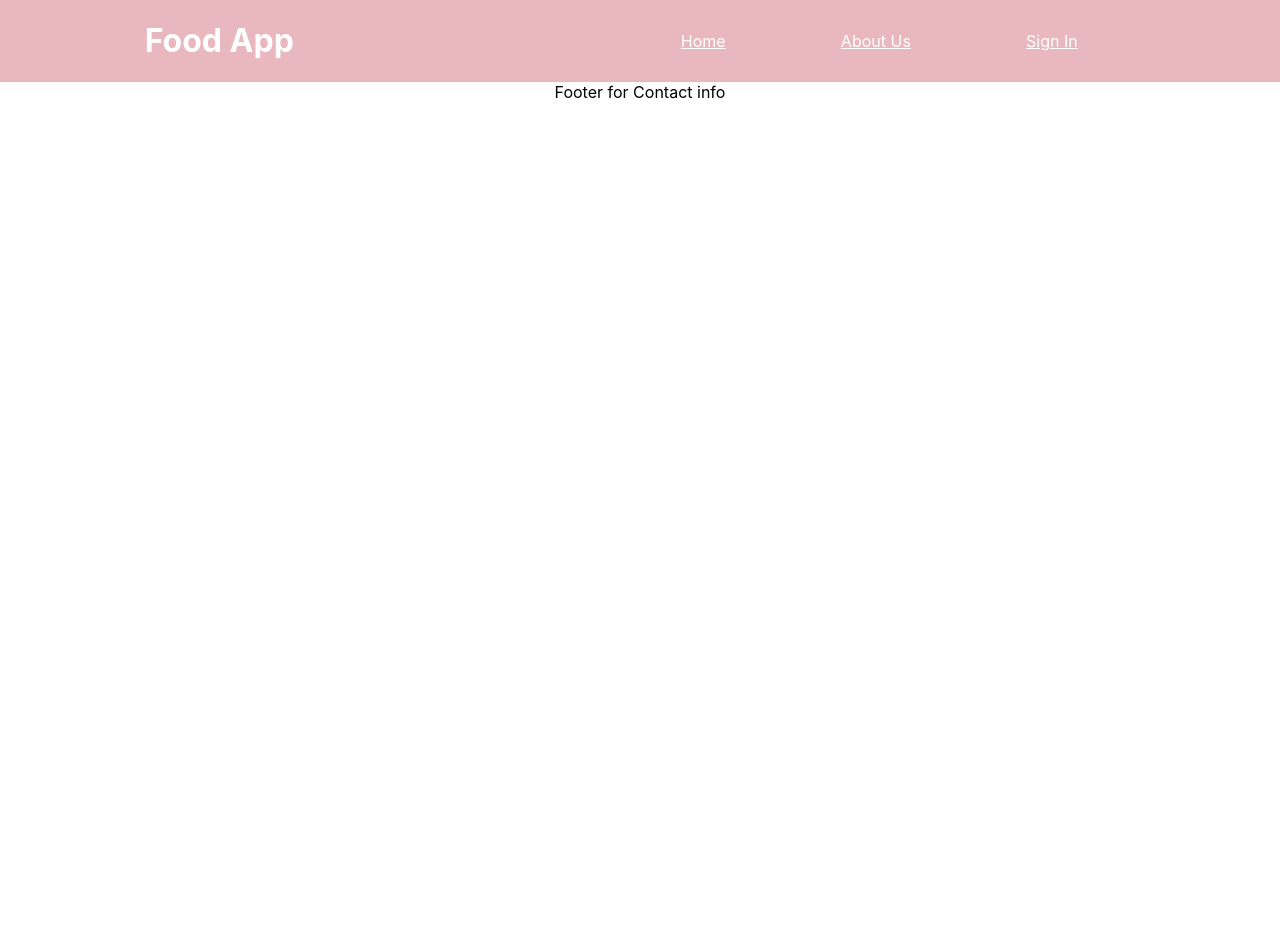
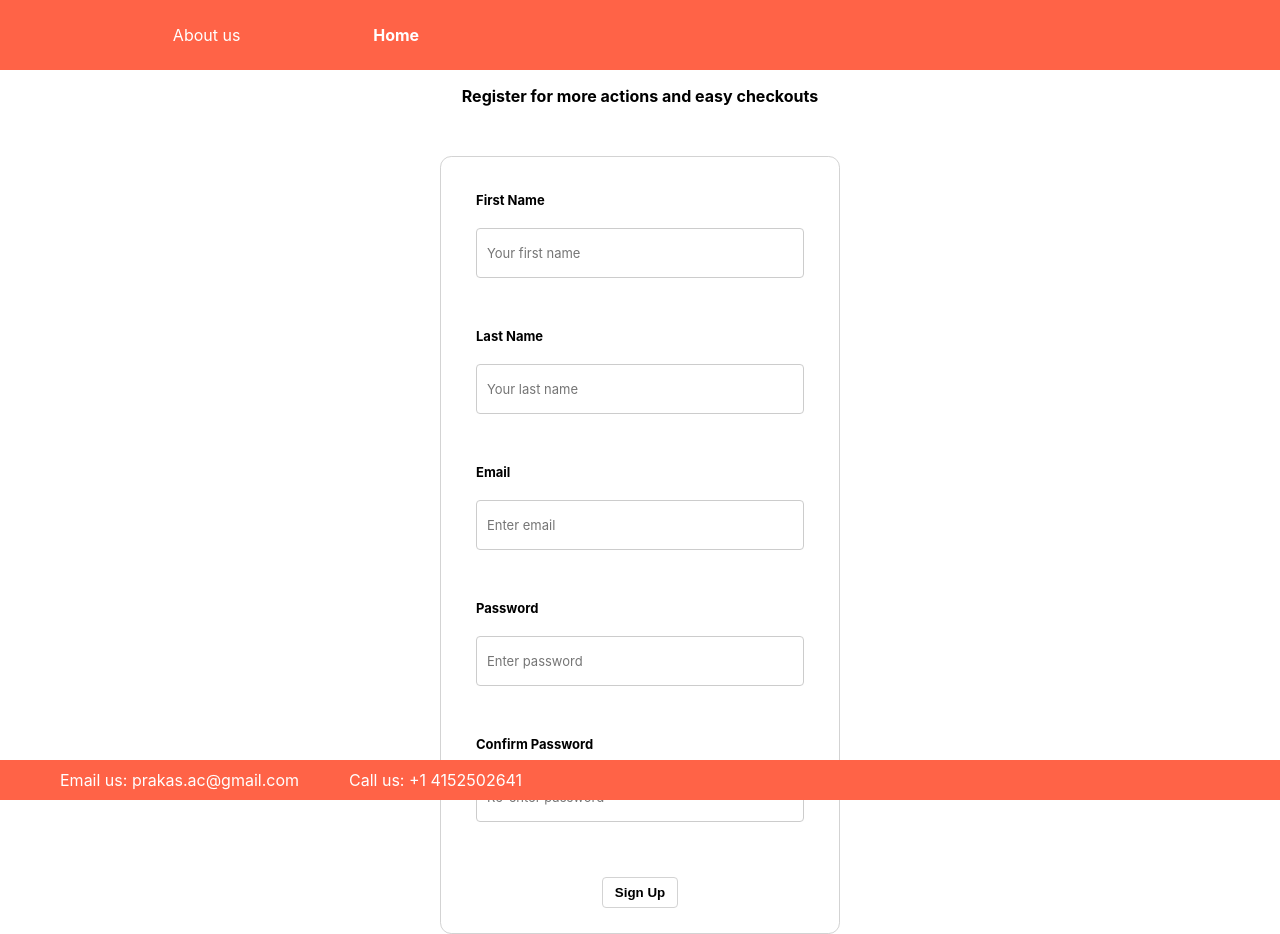
Before and after one commit to Tarannu/NearbyResturantApp, a React (Create React App) app: page /register in a window 1280 px wide. Before the commit the page ends 800 px from the top, so only its background shows below. Built offline with nearby package versions, Linux system fonts and the light colour scheme.

Commit message:
added user registration functionality

```diff
--- a/src/App.js
+++ b/src/App.js
@@ -1,33 +1,24 @@
 import React from 'react';
+import { Route, Switch } from 'react-router-dom';
+import Home from '../src/containers/Home/Home';
+import About from './components/About/About';
+import Register from './components/Register/Register';
+import Nav from './components/Nav/Nav';
+import Footer from './components/Footer/Footer';
 import './App.css';
-import {BrowserRouter as Router,Switch,Route} from 'react-router-dom';
-import ComponentHome from './Components/Home';
-import Nav from './Route/Navbar';
-import About from './Route/About';
-import SignIn from './Route/SignUp';
-import Footer from './Route/footer';
 
-
-
-function App() {
+const App = (props) => {
   return (
-    <Router>
-    <div className="App">
-      <Nav/>
-      <Route path="/" exact component={Home}/>
-      <Route path="/About" component={About}/>
-      <Route path="/SignIn" component={SignIn}/>
-      <Footer/>
-
-    </div>
-    </Router>
+      <div className="App">
+          <Nav/>
+          <Switch>
+              <Route path="/" exact component={Home}/>
+              <Route path="/about" exact component={About}/>
+              <Route path="/register" exact component={Register}/>
+          </Switch>
+          <Footer/>
+      </div>
   );
 }
-const Home=()=>{
-  return(
-    <div>
-    <ComponentHome/>
-    </div>
-  )
-}
+
 export default App;
--- a/src/Components/About/About.css
+++ b/src/Components/About/About.css
@@ -8,8 +8,8 @@
 }
 
 .FoodImage{
-    box-sizing: border-box;
-    height: 100%;
+    box-sizing: content-box;
     width: 100%;
+    object-fit: contain;
 
 }
--- a/src/Components/About/About.js
+++ b/src/Components/About/About.js
@@ -1,5 +1,5 @@
 import React from 'react';
-import ChickenMomo from '../../assets/chicken_momo.jpg';
+import Choila from '../../assets/duck_choila.jpg';
 import './About.css';
 
 const About = (props) => {
@@ -9,7 +9,7 @@ const About = (props) => {
             <p className="AboutPara">
                 We bring foodlovers the best South Asian food in town.
             </p>
-            <img className="FoodImage" src={ChickenMomo} alt="chicken momo"/>
+            <img className="FoodImage" src={Choila} alt="chicken momo"/>
         </div>
     )
 }
--- a/src/Components/Input/Input.css
+++ b/src/Components/Input/Input.css
@@ -1,6 +1,6 @@
 .Input{
     width: 100%;
-    padding: 20px;
+    padding: 15px;
     box-sizing: border-box;
     border-radius: 0.25rem;
     font-size: small;
--- a/src/Components/Login/Login.css
+++ b/src/Components/Login/Login.css
@@ -7,7 +7,7 @@
     box-sizing: border-box;
     border: 1px solid lightgrey;
     width: 350px;
-    height: 450px;
+    height: 100%;
     vertical-align: middle;
     border-radius: 0.7rem;
 }
--- a/src/Components/Register/Register.css
+++ b/src/Components/Register/Register.css
@@ -1,9 +1,10 @@
+
 .RegisterPage{
     box-sizing: border-box;
     border: 1px solid lightgrey;
     width: 400px;
     border-radius: 0.7rem;
-    padding: 30px;
+    padding: 20px;
     margin-top: 50px;
     margin-left: auto;
     margin-right: auto;
--- a/src/Components/Register/Register.js
+++ b/src/Components/Register/Register.js
@@ -5,7 +5,7 @@ import axios from '../../axios';
 import './Register.css';
 
 const Register = (props) => {
-    const [users, setUsers] = useState([]);
+    const[validationError, setValidationError] = useState('');
     const [formData, setFormData] = useState({
         dataFields: {
             firstName: {
@@ -117,7 +117,8 @@ const Register = (props) => {
     }
 
     // handle signUp button
-    const signUpButtonHandler = (event) => {
+    const signUpButtonHandler = async (event) => {
+        setValidationError('');
         const user = {
             username: formData.dataFields.email.value,
             passoword: formData.dataFields.password.value,
@@ -125,20 +126,26 @@ const Register = (props) => {
             lastName: formData.dataFields.lastName.value,
             email: formData.dataFields.email.value,
         }
+
+        // either sign user up or generate error message
         if(formData.isFormValid){
-            axios.get('/users.json')
+            axios.get(`/users.json`)
                 .then(response => {
-                    const userArray = [];
+                    let alreadySignedUp = false;
                     for(let key in response.data){
-                        userArray.push('' + response.data[key].username);
+                        if(response.data[key].username === user.username){
+                            alreadySignedUp = true;
+                        }
                     }
-                    setUsers(userArray);
+                    if(alreadySignedUp === false){
+                        axios.post('/users.json', user)
+                        .then(response => {
+                            console.log(response);
+                        });
+                    } else{
+                        setValidationError('User already exists. Cannot register.');
+                    }
                 })
-            // axios.post('/users.json', user)
-            //     .then(response => {
-            //         console.log(response);
-            //     })
-        console.log(users);
         }
         event.preventDefault();
     }
@@ -190,9 +197,10 @@ const Register = (props) => {
         </form>
     return (
         <>
-            <p className="RegisterTitle">Register for the app</p>
+            <p className="RegisterTitle">Register for more actions and easy checkouts</p>
             <div className="RegisterPage">
                 {form}
+                <p className="ValidationError">{validationError}</p>
              </div>
         </>
 
--- a/src/index.js
+++ b/src/index.js
@@ -1,14 +1,16 @@
 import React from 'react';
 import ReactDOM from 'react-dom';
+import {BrowserRouter} from 'react-router-dom';
 import './index.css';
 import App from './App';
 import reportWebVitals from './reportWebVitals';
 
 ReactDOM.render(
-  <React.StrictMode>
-    <App />
-  </React.StrictMode>,
-  document.getElementById('root')
+    <BrowserRouter>
+        <React.StrictMode>
+            <App />
+        </React.StrictMode>
+    </BrowserRouter>, document.getElementById('root')
 );
 
 // If you want to start measuring performance in your app, pass a function
```
Also changed, not shown: 1 other file (tests, documents, lock files or other folders).
